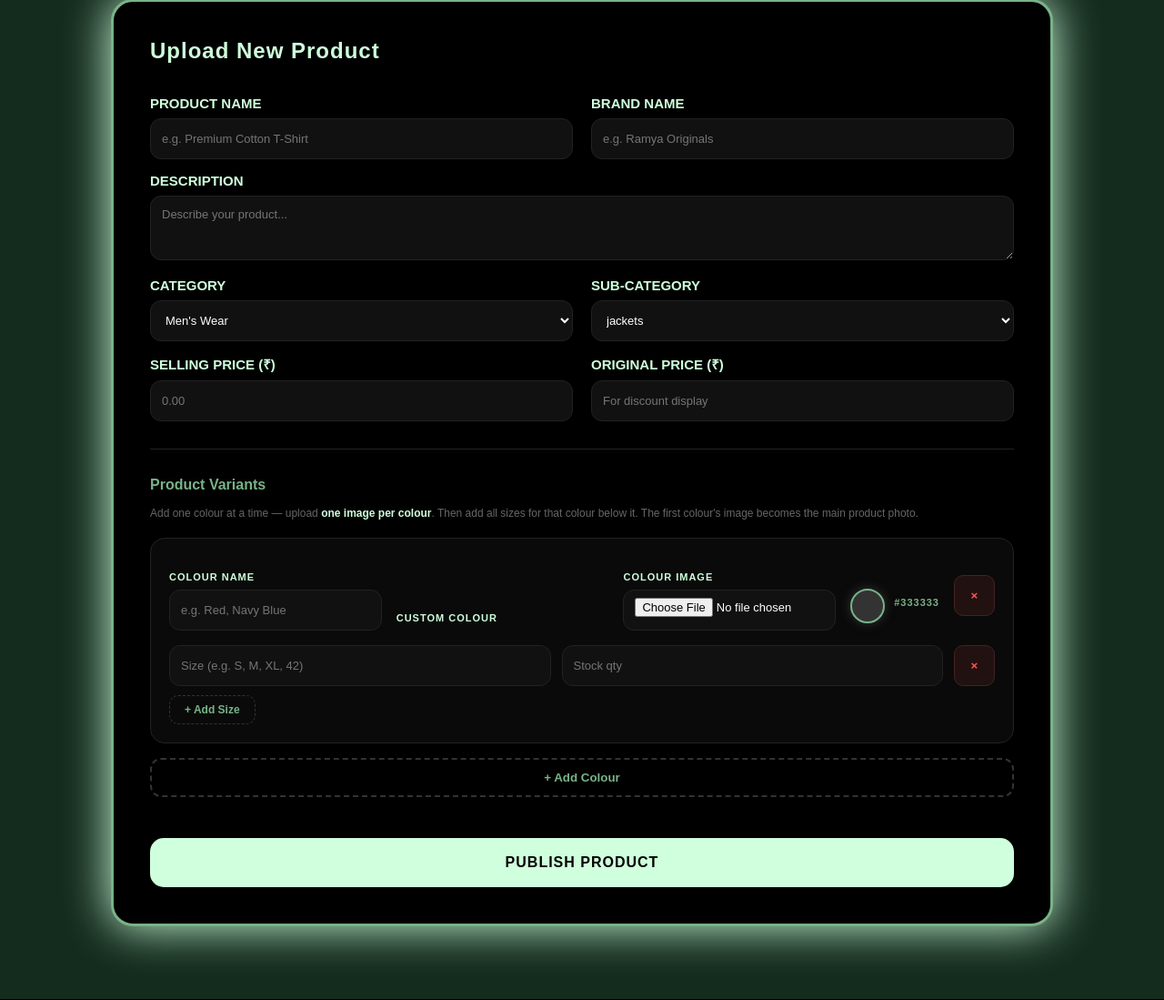
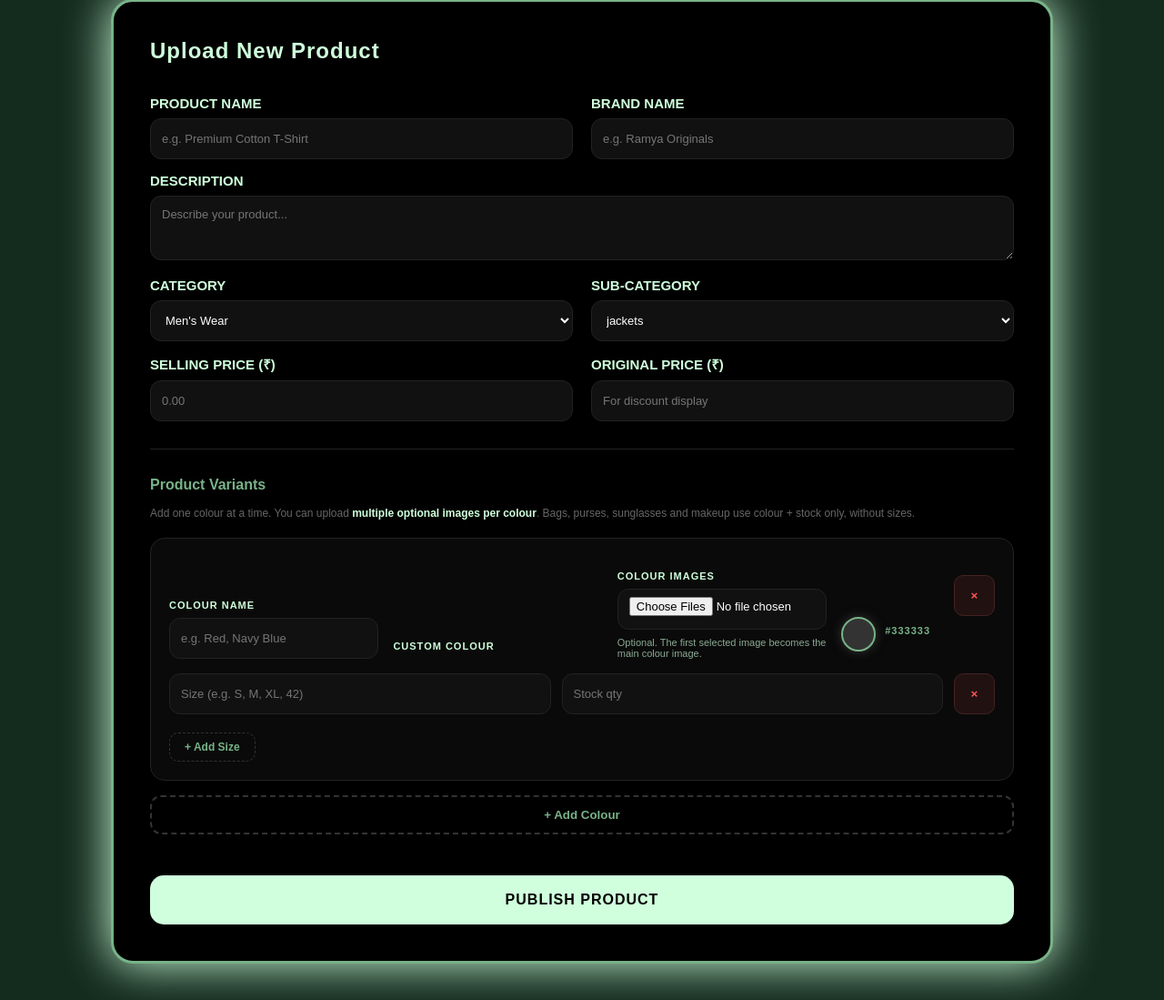
Before and after one commit to HeetMehta-Code/wear_web, a Django app: page /vendor-upload/ in a window 1280 px wide. Shown: the part 110-1209 px from the top of the page at 91% size. Run offline with Django 5.2, Linux system fonts and the light colour scheme; a user stored in the database is signed in; tables that the repository leaves empty hold one stand-in row (values such as "Sample post").

Commit message:
Final Commit

```diff
--- a/efashion/views.py
+++ b/efashion/views.py
@@ -682,30 +682,37 @@ def vendor_upload_product(request):
         color_names = request.POST.getlist('variant_color_name[]')
         color_codes = request.POST.getlist('variant_color_code[]')
         color_groups = request.POST.getlist('variant_color_group[]')
+        color_qtys = request.POST.getlist('variant_color_qty[]')
         size_groups = request.POST.getlist('variant_group[]')
         sizes = request.POST.getlist('variant_size[]')
         qtys = request.POST.getlist('variant_qty[]')
-        variant_photos = request.FILES.getlist('variant_image[]')
+        size_optional_categories = {'makeup', 'sunglasses', 'bags', 'purses'}
+        uses_color_only_variants = category in size_optional_categories
 
         # 3. Validation & Prep
-        # Calculate total stock by summing all quantities provided
         try:
-            total_stock = sum(int(q) for q in qtys if q)
+            total_stock = sum(int(q) for q in (color_qtys if uses_color_only_variants else qtys) if q)
         except ValueError:
             total_stock = 0
-
-        # Use the very first image uploaded in the variants as the primary photo
-        main_product_photo = variant_photos[0] if variant_photos else None
 
         color_map = {}
         for index, group_id in enumerate(color_groups):
             if not group_id:
                 continue
+            images = request.FILES.getlist(f'variant_image_{group_id}[]')
             color_map[group_id] = {
                 'name': color_names[index].strip() if index < len(color_names) else '',
                 'code': color_codes[index].strip() if index < len(color_codes) else '',
-                'image': variant_photos[index] if index < len(variant_photos) else None,
+                'images': images,
+                'qty': int(color_qtys[index]) if index < len(color_qtys) and color_qtys[index] else 0,
             }
+
+        main_product_photo = None
+        for group_id in color_groups:
+            group_images = color_map.get(group_id, {}).get('images', [])
+            if group_images:
+                main_product_photo = group_images[0]
+                break
 
         # 4. Create Parent Product
         product = Product.objects.create(
@@ -721,45 +728,83 @@ def vendor_upload_product(request):
             is_active=True
         )
 
-        # 5. Create Variants (REPAIRED LOOP)
-        # We loop through 'sizes' because that represents the total number of rows.
-        for i in range(len(sizes)):
-            # Check if this row has at least a size or a quantity
-            if sizes[i] or (i < len(qtys) and qtys[i]):
-                current_group = size_groups[i] if i < len(size_groups) else None
-                current_color = color_map.get(current_group, {})
-                current_color_name = current_color.get('name')
-                current_color_code = current_color.get('code')
+        created_colors = {}
 
-                # Handle Foreign Keys (Get or Create)
-                c_obj = None
-                if current_color_name:
-                    c_obj, _ = Color.objects.get_or_create(
-                        name=current_color_name.strip().title(),
-                        defaults={'code': current_color_code or None}
-                    )
-                    if current_color_code and c_obj.code != current_color_code:
-                        c_obj.code = current_color_code
-                        c_obj.save(update_fields=['code'])
+        def get_or_create_color(color_name, color_code):
+            if not color_name:
+                return None
 
-                s_obj = None
-                if sizes[i]:
-                    s_obj, _ = Size.objects.get_or_create(name=sizes[i].strip().upper())
+            cache_key = (color_name.strip().title(), color_code or '')
+            if cache_key in created_colors:
+                return created_colors[cache_key]
 
-                # Reuse the image uploaded for the current colour block
-                v_photo = current_color.get('image')
+            c_obj, _ = Color.objects.get_or_create(
+                name=color_name.strip().title(),
+                defaults={'code': color_code or None}
+            )
+            if color_code and c_obj.code != color_code:
+                c_obj.code = color_code
+                c_obj.save(update_fields=['code'])
 
-                # Get the quantity for this specific size
-                row_qty = int(qtys[i]) if (i < len(qtys) and qtys[i]) else 0
+            created_colors[cache_key] = c_obj
+            return c_obj
 
-                # Create the Variant entry in the database
+        if uses_color_only_variants:
+            for group_id in color_groups:
+                current_color = color_map.get(group_id, {})
+                c_obj = get_or_create_color(current_color.get('name'), current_color.get('code'))
+                images = current_color.get('images', [])
+                color_qty = current_color.get('qty', 0)
+
                 ProductVariant.objects.create(
                     product=product,
                     color=c_obj,
-                    size=s_obj,
-                    variant_stock=row_qty,
-                    image=v_photo
+                    size=None,
+                    variant_stock=color_qty,
+                    image=images[0] if images else None
                 )
+
+                for extra_image in images[1:]:
+                    ProductVariant.objects.create(
+                        product=product,
+                        color=c_obj,
+                        size=None,
+                        variant_stock=0,
+                        image=extra_image
+                    )
+        else:
+            for i in range(len(sizes)):
+                if sizes[i] or (i < len(qtys) and qtys[i]):
+                    current_group = size_groups[i] if i < len(size_groups) else None
+                    current_color = color_map.get(current_group, {})
+                    c_obj = get_or_create_color(current_color.get('name'), current_color.get('code'))
+
+                    s_obj = None
+                    if sizes[i]:
+                        s_obj, _ = Size.objects.get_or_create(name=sizes[i].strip().upper())
+
+                    images = current_color.get('images', [])
+                    row_qty = int(qtys[i]) if (i < len(qtys) and qtys[i]) else 0
+
+                    ProductVariant.objects.create(
+                        product=product,
+                        color=c_obj,
+                        size=s_obj,
+                        variant_stock=row_qty,
+                        image=images[0] if images else None
+                    )
+
+            for group_id in color_groups:
+                current_color = color_map.get(group_id, {})
+                c_obj = get_or_create_color(current_color.get('name'), current_color.get('code'))
+                for extra_image in current_color.get('images', [])[1:]:
+                    ProductVariant.objects.create(
+                        product=product,
+                        color=c_obj,
+                        size=None,
+                        variant_stock=0,
+                        image=extra_image
+                    )
 
         messages.success(request, f'Product "{name}" published with all variants!')
         return redirect('vendor_dashboard')
--- a/templates/Vendors/upload_product.html
+++ b/templates/Vendors/upload_product.html
@@ -154,6 +154,36 @@
         width: fit-content;
     }
     .add-size-btn:hover { border-color: #78b388; color: #cfffdc; }
+    .size-section-wrap {
+        display: flex;
+        flex-direction: column;
+        gap: 10px;
+    }
+    .color-stock-wrap {
+        display: none;
+        margin-top: 12px;
+    }
+    .color-stock-wrap.active {
+        display: block;
+    }
+    .multi-image-preview {
+        display: flex;
+        flex-wrap: wrap;
+        gap: 8px;
+        margin-top: 6px;
+    }
+    .multi-image-preview img {
+        width: 50px;
+        height: 50px;
+        object-fit: cover;
+        border-radius: 8px;
+        border: 2px solid #78b388;
+    }
+    .variant-mode-note {
+        margin-top: 8px;
+        font-size: 11px;
+        color: rgba(207,255,220,0.65);
+    }
     .color-picker-wrap {
         display: flex;
         align-items: center;
@@ -266,8 +296,8 @@
 
             <h3 style="color: #78b388;">Product Variants</h3>
             <p style="color: #666; font-size: 12px; margin-bottom: 20px;">
-                Add one colour at a time — upload <strong style="color:#cfffdc;">one image per colour</strong>.
-                Then add all sizes for that colour below it. The first colour's image becomes the main product photo.
+                Add one colour at a time. You can upload <strong style="color:#cfffdc;">multiple optional images per colour</strong>.
+                Bags, purses, sunglasses and makeup use colour + stock only, without sizes.
             </p>
 
             <div id="color-container"></div>
@@ -280,13 +310,16 @@
 </div>
 
 <script>
-    // ── Subcategory data ──
     const subData = {
-    // Left side MUST match the first part of your model choices
-    'mens':   ['jackets', 'tshirts', 'shirts', 'hoodies', 'menpants', 'traditional'],
+        'mens': ['jackets', 'tshirts', 'shirts', 'hoodies', 'menpants', 'traditional'],
         'womens': ['saree', 'kurti', 'womenpants', 'womentshirts', 'western', 'sweatshirts'],
-    'kids':   ['boys', 'girls'],
+        'kids': ['boys', 'girls'],
     };
+    const noSizeCategories = new Set(['makeup', 'sunglasses', 'bags', 'purses']);
+
+    function isSizeOptionalCategory() {
+        return noSizeCategories.has(document.getElementById('id_category').value);
+    }
 
     function updateSubCategories() {
         const cat = document.getElementById('id_category').value;
@@ -299,9 +332,28 @@
             el.textContent = opt;
             subSelect.appendChild(el);
         });
+        syncVariantMode();
     }
 
-    // ── Add a colour block (one image per colour, multiple sizes under it) ──
+    function syncVariantMode() {
+        const sizeOptional = isSizeOptionalCategory();
+        document.querySelectorAll('.color-block').forEach(block => {
+            const sizeSection = block.querySelector('.size-section-wrap');
+            const addSizeBtn = block.querySelector('.add-size-btn');
+            const colorStockWrap = block.querySelector('.color-stock-wrap');
+            const sizeInputs = block.querySelectorAll('input[name="variant_size[]"]');
+
+            if (sizeSection) sizeSection.style.display = sizeOptional ? 'none' : 'flex';
+            if (addSizeBtn) addSizeBtn.style.display = sizeOptional ? 'none' : 'inline-flex';
+            if (colorStockWrap) colorStockWrap.classList.toggle('active', sizeOptional);
+
+            sizeInputs.forEach(input => {
+                input.required = !sizeOptional;
+                if (sizeOptional) input.value = '';
+            });
+        });
+    }
+
     function addColorBlock() {
         const container = document.getElementById('color-container');
         const colorId = Date.now();
@@ -321,31 +373,39 @@
                         <input type="color" name="variant_color_code[]" value="#333333" id="picker-${colorId}" class="color-picker-input" onchange="updateColorPreview(this)">
                     </div>
                     <div>
-                        <label style="color:#cfffdc;font-size:11px;font-weight:800;text-transform:uppercase;letter-spacing:1px;">Colour Image</label>
-                        <input type="file" name="variant_image[]" accept="image/*" onchange="previewColorImg(this)" required>
+                        <label style="color:#cfffdc;font-size:11px;font-weight:800;text-transform:uppercase;letter-spacing:1px;">Colour Images</label>
+                        <input type="file" name="variant_image_${colorId}[]" accept="image/*" multiple onchange="previewColorImages(this)">
+                        <div class="variant-mode-note">Optional. The first selected image becomes the main colour image.</div>
                     </div>
                     <div class="color-picker-wrap">
                         <label class="color-picker-btn" for="picker-${colorId}" id="dot-${colorId}" style="background:#333333;"></label>
                         <span class="color-code-label" id="code-${colorId}">#333333</span>
-                        <img id="imgPreview-${colorId}" src="" style="display:none;width:50px;height:50px;object-fit:cover;border-radius:8px;border:2px solid #78b388;">
+                        <div id="imgPreview-${colorId}" class="multi-image-preview"></div>
                     </div>
                 </div>
                 <button type="button" class="remove-btn" style="width:45px;height:45px;margin-top:20px;flex-shrink:0;" onclick="document.getElementById('color-${colorId}').remove()">×</button>
             </div>
 
+            <div class="size-section-wrap">
                 <div class="size-rows-container" id="sizes-${colorId}">
                     <div class="size-row">
                         <input type="hidden" name="variant_group[]" value="${colorId}">
-                    <input type="text" name="variant_size[]" placeholder="Size (e.g. S, M, XL, 42)">
+                        <input type="text" name="variant_size[]" placeholder="Size (e.g. S, M, XL, 42)" required>
                         <input type="number" name="variant_qty[]" placeholder="Stock qty" min="0" required>
                         <button type="button" class="remove-btn" style="width:45px;height:45px;" onclick="this.parentElement.remove()">×</button>
                     </div>
                 </div>
+                <button type="button" class="add-size-btn" onclick="addSizeRow('sizes-${colorId}', '${colorId}')">+ Add Size</button>
+            </div>
 
-            <button type="button" class="add-size-btn" onclick="addSizeRow('sizes-${colorId}', '${colorId}')">+ Add Size</button>
+            <div class="color-stock-wrap">
+                <label style="color:#cfffdc;font-size:11px;font-weight:800;text-transform:uppercase;letter-spacing:1px;">Colour Stock</label>
+                <input type="number" name="variant_color_qty[]" placeholder="Stock qty for this colour" min="0" value="0">
+            </div>
         `;
         container.appendChild(block);
         updateColorPreview(block.querySelector('.color-picker-input'));
+        syncVariantMode();
     }
 
     function addSizeRow(containerId, colorId) {
@@ -354,11 +414,12 @@
         row.className = 'size-row';
         row.innerHTML = `
             <input type="hidden" name="variant_group[]" value="${colorId}">
-            <input type="text" name="variant_size[]" placeholder="Size (e.g. S, M, XL, 42)">
+            <input type="text" name="variant_size[]" placeholder="Size (e.g. S, M, XL, 42)" required>
             <input type="number" name="variant_qty[]" placeholder="Stock qty" min="0" required>
             <button type="button" class="remove-btn" style="width:45px;height:45px;" onclick="this.parentElement.remove()">×</button>
         `;
         container.appendChild(row);
+        syncVariantMode();
     }
 
     function updateColorPreview(input) {
@@ -378,18 +439,27 @@
         }
     }
 
-    function previewColorImg(input) {
+    function previewColorImages(input) {
         const block = input.closest('.color-block');
         const colorId = block.id.replace('color-', '');
         const preview = document.getElementById('imgPreview-' + colorId);
-        if (input.files && input.files[0] && preview) {
+        if (!preview) return;
+
+        preview.innerHTML = '';
+        if (input.files && input.files.length) {
+            Array.from(input.files).forEach(file => {
                 const reader = new FileReader();
-            reader.onload = e => { preview.src = e.target.result; preview.style.display = 'block'; };
-            reader.readAsDataURL(input.files[0]);
+                reader.onload = e => {
+                    const img = document.createElement('img');
+                    img.src = e.target.result;
+                    img.alt = 'Preview';
+                    preview.appendChild(img);
+                };
+                reader.readAsDataURL(file);
+            });
         }
     }
 
-    // Add first color block on load
     addColorBlock();
     updateSubCategories();
 </script>
```
Also changed, not shown: templates/Customers/product_detail.html (+29 -17 lines), templates/Vendors/vendors.html (+6 -6 lines). Lines whose indentation alone changed are shown as unchanged.
